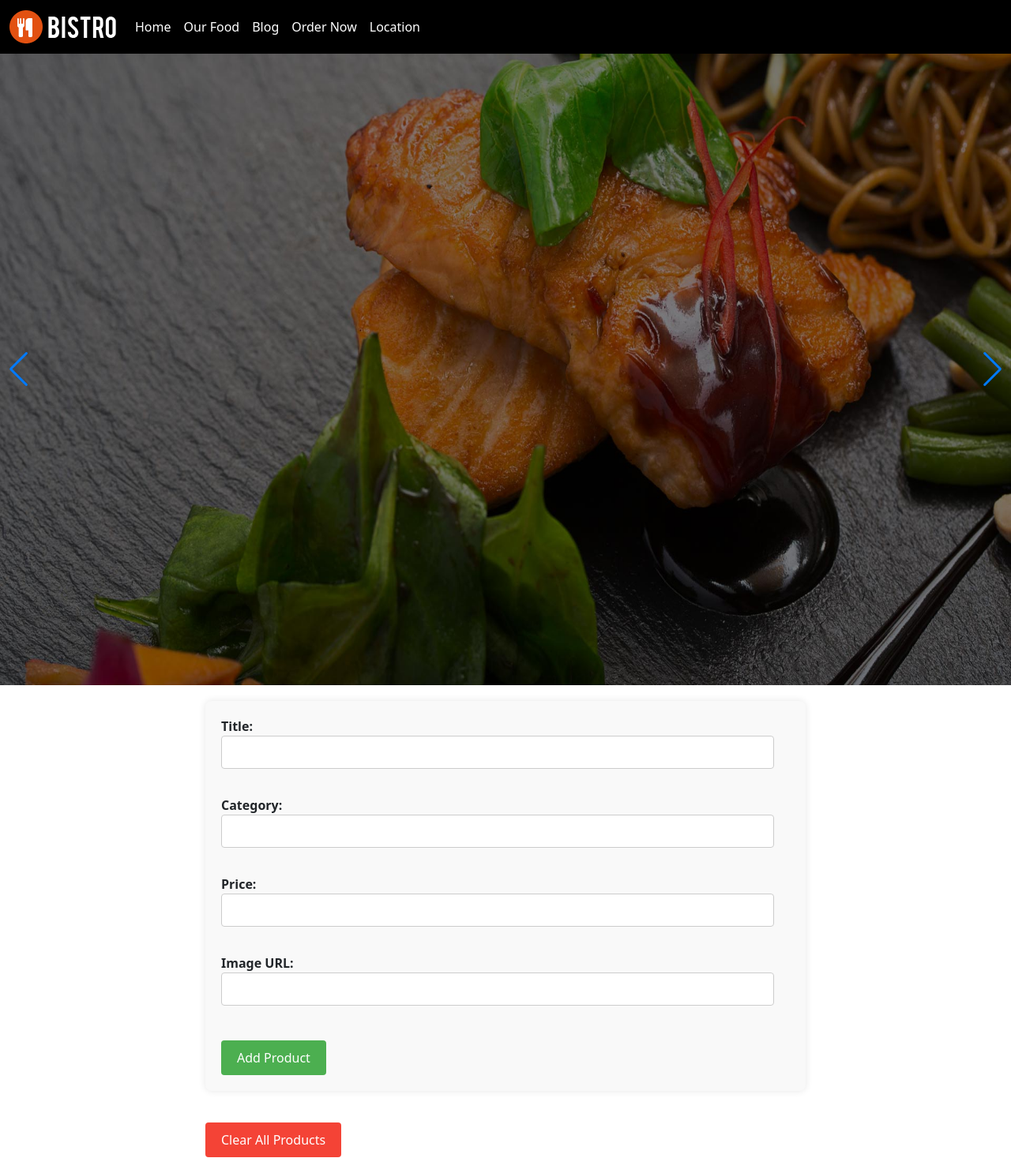
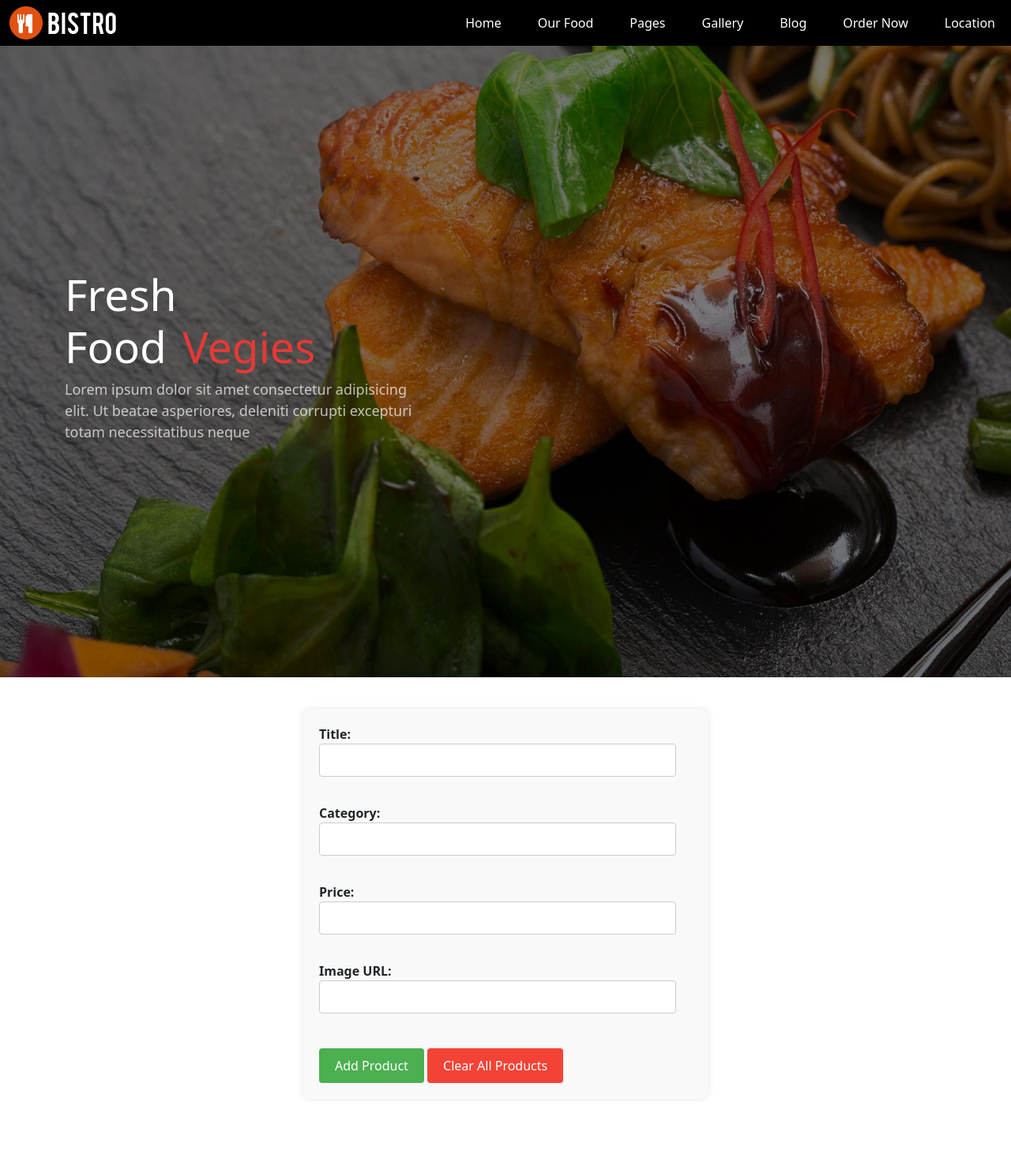
Before and after one commit to iamanshkevadiya/JS-Exam, a plain HTML site: page 3880-Ansh-JS_Exam/index.html in a window 1280 px wide. Shown: the whole page at 79% size. After the commit the page ends 1412 px from the top, so only its background shows below. Drawn offline with nearby package versions, Linux system fonts and the light colour scheme.

Commit message:
Add files via upload

```diff
--- a/3880-Ansh-JS_Exam/index.html
+++ b/3880-Ansh-JS_Exam/index.html
@@ -7,22 +7,29 @@
     <title>Document</title>
     <link rel="stylesheet" href="css/bootstrap.min.css.map">
     <link rel="stylesheet" href="css/bootstrap.min.css">
-    <link rel="stylesheet" href="css/swiper-bundle.min.css">
     <link rel="stylesheet" href="style.css">
 </head>
 
 <body>
     <header>
         <nav class="navbar navbar-expand-lg bg-black">
-            <div class="container-fluid d-flex justify-content-between">
-                <a class=" navbar-brand" href="#"><img src="images/LOGO/logo.png" alt=""></a>
-                <div class="collapse navbar-collapse" id="navbarSupportedContent">
-                    <ul class="navbar-nav me-auto mb-2 mb-lg-0">
+            <div class="container-fluid ">
+                <div class="collapse navbar-collapse d-flex justify-content-between" id="navbarSupportedContent">
+                    <div class="logo">
+                        <a class="navbar-brand" href="index.html"><img src="./images/LOGO/logo.png" alt="" class="lh-base"></a>
+                    </div>
+                    <ul class="navbar-nav">
                         <li class="nav-item">
                             <a class="nav-link active" aria-current="page" href="index.html">Home</a>
                         </li>
                         <li class="nav-item">
                             <a class="nav-link" href="#">Our Food</a>
+                        </li>
+                        <li class="nav-item">
+                            <a class="nav-link" href="#">Pages</a>
+                        </li>
+                        <li class="nav-item">
+                            <a class="nav-link" href="#">Gallery</a>
                         </li>
                         <li class="nav-item">
                             <a class="nav-link" href="#">Blog</a>
@@ -40,23 +47,17 @@
     </header>
     <main>
         <section>
-            <div class="swiper">
-                <!-- Additional required wrapper -->
-                <div class="swiper-wrapper">
-                    <!-- Slides -->
-                    <div class="swiper-slide"><img src="images/banner1.jpg" alt=""></div>
-                    <div class="swiper-slide"><img src="images/banner2.jpg" alt=""></div>
-                    <div class="swiper-slide"><img src="images/banner4.jpg" alt=""></div>
-                    ...
+            <div class="bg-img">
+                <div class="container">
+                    <div class="title">
+                        <h1>Fresh Food<span>Vegies</span></h1>
+                        <p>Lorem ipsum dolor sit amet consectetur adipisicing elit. Ut beatae asperiores, deleniti corrupti excepturi totam necessitatibus neque</p>
+                    </div>
                 </div>
-
-                <!-- If we need navigation buttons -->
-                <div class="swiper-button-prev"></div>
-                <div class="swiper-button-next"></div>
             </div>
         </section>
         <section>
-            <div class="container">
+            <div class="inp-container">
                 <form id="product-form">
                     <label for="inp-title">Title:</label>
                     <input type="text" id="inp-title" required><br><br>
@@ -65,37 +66,22 @@
                     <input type="text" id="inp-category" required><br><br>
 
                     <label for="inp-price">Price:</label>
-                    <input type="number" id="inp-price" required><br><br>
+                    <input type="text" id="inp-price" required><br><br>
 
                     <label for="inp-price">Image URL:</label>
                     <input type="text" id="inp-image"><br><br>
 
                     <button id="add-product-btn">Add Product</button>
+                    <button id="clear-products-btn">Clear All Products</button>
                 </form>
-
-                <div id="product-list"></div>
-                <button id="clear-products-btn">Clear All Products</button>
             </div>
         </section>
+
+        <div id="product-list"></div>
     </main>
 </body>
 <script src="js/bootstrap.bundle.min.js"></script>
 <script src="js/bootstrap.bundle.min.js.map"></script>
-<script src="js/swiper-bundle.min.js"></script>
 <script src="script.js"></script>
 
-<script>
-    const swiper = new Swiper('.swiper', {
-        // Optional parameters
-        direction: 'horizontal',
-        loop: true,
-        autoplay: true,
-        // Navigation arrows
-        navigation: {
-            nextEl: '.swiper-button-next',
-            prevEl: '.swiper-button-prev',
-        },
-    });
-</script>
-
 </html>
--- a/3880-Ansh-JS_Exam/script.js
+++ b/3880-Ansh-JS_Exam/script.js
@@ -35,19 +35,28 @@ document.addEventListener("DOMContentLoaded", function () {
   });
 
   function displayProduct(product) {
-    let card = document.createElement("div");
+    let card = document.createElement("card");
     let div = document.createElement("div");
 
-    card.classList = "card-iteams";
+    card.classList = "main-card";
     div.classList = "card-body shadow p-3 mb-5";
+    let deleteButton = document.createElement("button");
 
     div.innerHTML = `
     <img src="${product.image}" alt="${product.title}">
         <h5>${product.title}</h5>
-        <p><strong>Category:</strong> ${product.category}</p>
-        <p><strong>Price:</strong> $${product.price}</p>
+        <p>Category : ${product.category}</p>
+        <p>Price : $${product.price}</p>
     `;
 
+    deleteButton.textContent = "Delete";
+    deleteButton.classList = "btn btn-danger";
+    deleteButton.addEventListener("click", function () {
+      deleteProduct(product.id);
+      card.remove();
+    });
+
+    div.appendChild(deleteButton);
     card.appendChild(div);
     productList.appendChild(card);
   }
@@ -61,6 +70,12 @@ document.addEventListener("DOMContentLoaded", function () {
 
   loadProducts();
 
+  function deleteProduct(productId) {
+    let products = JSON.parse(localStorage.getItem("products")) || [];
+    products = products.filter(product => product.id !== productId);
+    localStorage.setItem("products", JSON.stringify(products));
+  }
+
   clearButton.addEventListener("click", function () {
     localStorage.removeItem("products");
     productList.innerHTML = "";
--- a/3880-Ansh-JS_Exam/style.css
+++ b/3880-Ansh-JS_Exam/style.css
@@ -1,41 +1,66 @@
-*{
+* {
   margin: 0;
   padding: 0;
   box-sizing: border-box;
 }
 
-ul li a{
+ul li a {
   color: white !important;
 }
-
-.swiper .swiper-wrapper .swiper-slide img{
-    background-image: url(./images/banner1.jpg);
+.bg-img{
+  background-image: url(./images/banner2.jpg);
+  background-position: center;
   background-repeat: no-repeat;
-    background-position: top;
   background-size: cover;
   width: 100%;
   height: 800px;
+  display: flex;
+  justify-content: center;
+  align-items: center;
+}
+.bg-img .title {
+  width: 40%;
+}
+.bg-img .title h1{
+  color: white;
+  font-size: 55px;
+}
+.bg-img .title h1 span{
+  color: #e53935;
+  padding-left: 20px;
+}
+.bg-img .title p{
+  color: white;
+  opacity: 0.7;
+  font-size: 18px;
+}
+.nav-item{
+  padding-left: 30px;
 }
 
-.card-iteams{
+.card-iteams {
   display: flex;
   margin-top: 50px;
   width: 100%;
 }
-.card-price{
+
+.card-price {
   display: block;
   margin-bottom: 10px;
   font-weight: 600;
 }
-.card-disc{
+
+.card-disc {
   opacity: 0.8;
   font-size: 14px;
 }
-.card-title{
+
+.card-title {
   margin-top: 10px;
   margin-bottom: 5px;
 }
-.card-body{
+
+.card-body {
   margin-right: 30px;
 }
 
@@ -45,19 +70,19 @@ ul li a{
   margin-bottom: 10px;
   width: 300px;
 }
+
 .product-card h3 {
   margin-top: 0;
 }
 
-/* General styling for the container */
-.container {
-    max-width: 800px;
-    margin: 0 auto;
-    padding: 20px;
+.inp-container{
+  display: flex;
+  align-items: center;
+  justify-content: center;
 }
-
-  /* Styling for form elements */
 #product-form {
+  margin-top: 40px;
+  width: 40%;
   background: #f9f9f9;
   padding: 20px;
   border-radius: 8px;
@@ -101,41 +126,38 @@ ul li a{
   background-color: #45a049;
 }
 
+/* Css of products */
 #product-list {
   margin-top: 20px;
+  display: flex;
 }
-
-  .card-item {
-    margin-bottom: 20px;
-    box-shadow: 0 4px 8px rgba(0, 0, 0, 0.1);
-    border-radius: 8px;
-    overflow: hidden;
-  }
-
 .card-item img {
-    width: 100%;
-    height: auto;
   border-radius: 8px 8px 0 0;
 }
 
 .card-body {
+  position: relative;
+  width: 450px;
+  height: 480px;
   padding: 15px;
   background: #ffffff;
 }
-
+.card-body img{
+  width: 100%;
+  height: 300px;
+}
 .card-body h5 {
-    margin-top: 0;
-    font-size: 18px;
+  margin-top: 10px;
+  font-size: 25px;
 }
-
 .card-body p {
   margin-bottom: 5px;
-    font-size: 14px;
+  font-size: 18px;
 }
 
 /* Clear button */
 #clear-products-btn {
-    background-color: #f44336;
+  background-color: #f44336 !important;
   color: white;
   border: none;
   padding: 10px 20px;
@@ -149,5 +171,5 @@ ul li a{
 }
 
 #clear-products-btn:hover {
-    background-color: #e53935;
+  background-color: #e53935 !important;
 }
```
Lines whose indentation alone changed are shown as unchanged.
